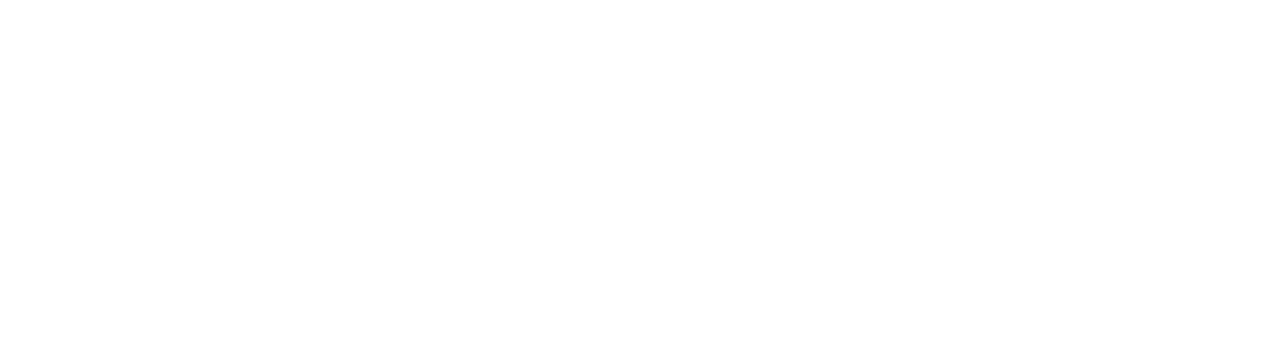
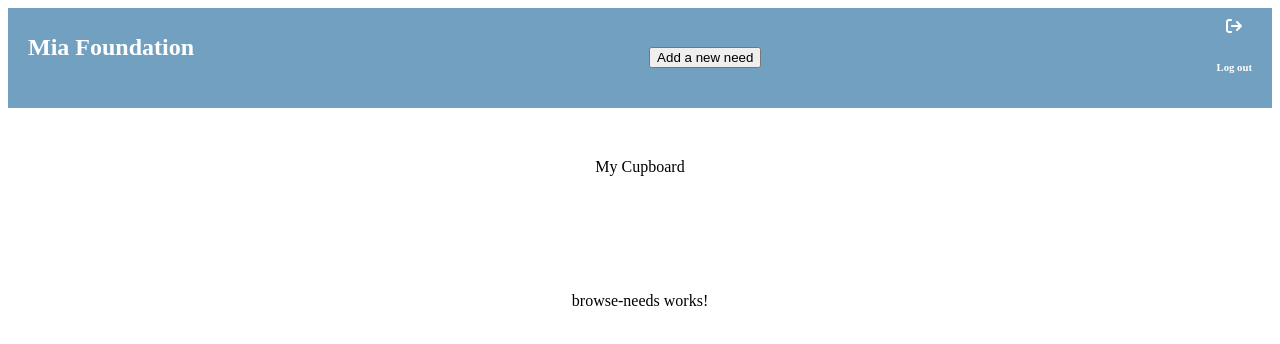
Before and after one commit to mjd3502/SWEN-261-Final-Project, an Angular app in the folder ufund-ui/ufund/: page /adminDashboard in a window 1280 px wide. Before the commit this address led to /. Shown: the top 344 px of the page. Built offline with nearby package versions, Linux system fonts and the light colour scheme.

Commit message:
admin dashboard

```diff
--- /dev/null
+++ b/ufund-ui/ufund/src/app/admin-dashboard/admin-dashboard.component.css
@@ -0,0 +1,41 @@
+.navbar {
+    background-color: #72A0C1;
+    padding: 10px 0;
+}
+
+  .navbar-content {
+    display: flex;
+    justify-content: space-between;
+    align-items: center;
+    padding: 0 20px;
+    color: #fff; /* Text color for the navbar */
+  }
+
+  .navbar-content .fa {
+    display: flex;
+    flex-direction: column;
+    align-items: center;
+    cursor: pointer;
+  }
+
+  .navbar-content .fa-icon {
+    font-size: 24px;
+  }
+
+
+  .title{
+    font-size: 24px;
+    font-weight: bold;
+    margin-bottom: 20px;
+    /* background-color: #007FFF; */
+  }
+
+
+  .centered-container {
+    display: flex;
+    flex-direction: column;
+    align-items: center;
+    justify-content: center;
+    margin-top: 50px;
+    gap: 100px;
+}
--- /dev/null
+++ b/ufund-ui/ufund/src/app/admin-dashboard/admin-dashboard.component.html
@@ -0,0 +1,18 @@
+<div class="navbar">
+    <nav class="navbar-content">
+      <div class="title">Mia Foundation</div>
+
+      <button routerLink="/addNeed"> Add a new need </button>
+      <span class="fa" (click)="logOut()">
+        <fa-icon [icon]="logOutLogo"></fa-icon>
+        <h6>Log out</h6>
+      </span>
+    </nav>
+</div>
+
+<div class="centered-container">
+      <div class="list-title">My Cupboard</div>
+      <div class="">
+        <app-browse-needs></app-browse-needs>
+      </div>
+</div>
--- /dev/null
+++ b/ufund-ui/ufund/src/app/admin-dashboard/admin-dashboard.component.ts
@@ -0,0 +1,47 @@
+import { Component } from '@angular/core';
+import { Route, Router } from '@angular/router';
+import { faArrowRightFromBracket, faBasketShopping } from '@fortawesome/free-solid-svg-icons';
+import Swal from 'sweetalert2';
+
+@Component({
+  selector: 'app-admin-dashboard',
+  templateUrl: './admin-dashboard.component.html',
+  styleUrls: ['./admin-dashboard.component.css']
+})
+export class AdminDashboardComponent {
+
+  logOutLogo = faArrowRightFromBracket;
+
+  constructor(private router:Router){
+
+  }
+
+
+  redirectToPage(url:string){
+    this.router.navigate([url])
+  }
+
+  logOut() {
+
+    Swal.fire({
+      title:"Ready to leave?",
+      text:"Click below if you are ready to end your current session.",
+      showCancelButton:true,
+      showConfirmButton:true,
+      confirmButtonText:"Log out",
+
+    }).then((result =>{
+
+      if(result.isConfirmed){
+        this.redirectToPage('login');
+        console.log("log out")
+      }
+
+    }))
+
+    console.log("button working")
+
+
+  }
+
+}
--- a/ufund-ui/ufund/src/app/app-routing.module.ts
+++ b/ufund-ui/ufund/src/app/app-routing.module.ts
@@ -1,13 +1,15 @@
-import { NgModule } from '@angular/core';
+import { Component, NgModule } from '@angular/core';
 import { RouterModule, Routes } from '@angular/router';
 import { CheckoutComponent } from './checkout/checkout.component';
 import { HelperDashboardComponent } from './helper-dashboard/helper-dashboard.component';
 import { LoginComponent } from './login/login.component';
+import { AdminDashboardComponent } from './admin-dashboard/admin-dashboard.component';
 
 const routes: Routes = [
  {path:'checkout',component:CheckoutComponent},
  {path:'helperDashboard',component:HelperDashboardComponent},
- {path:'login',component:LoginComponent}
+ {path:'login',component:LoginComponent},
+ {path:'adminDashboard',component:AdminDashboardComponent}
 ];
 
 @NgModule({
--- a/ufund-ui/ufund/src/app/app.component.html
+++ b/ufund-ui/ufund/src/app/app.component.html
@@ -1,2 +1,2 @@
 <!-- <app-helper-dashboard></app-helper-dashboard> -->
-<!-- <router-outlet></router-outlet> -->
+<router-outlet></router-outlet>
--- a/ufund-ui/ufund/src/app/app.module.ts
+++ b/ufund-ui/ufund/src/app/app.module.ts
@@ -11,6 +11,7 @@ import { NeedsDetailComponent } from './needs-detail/needs-detail.component';
 import { CheckoutComponent } from './checkout/checkout.component';
 import { SearchBarComponent } from './search-bar/search-bar.component';
 import { FontAwesomeModule } from '@fortawesome/angular-fontawesome';
+import { AdminDashboardComponent } from './admin-dashboard/admin-dashboard.component';
 
 @NgModule({
   declarations: [
@@ -20,7 +21,8 @@ import { FontAwesomeModule } from '@fortawesome/angular-fontawesome';
     BrowseNeedsComponent,
     NeedsDetailComponent,
     CheckoutComponent,
-    SearchBarComponent
+    SearchBarComponent,
+    AdminDashboardComponent
   ],
   imports: [
     BrowserModule,
```
Also changed, not shown: 1 other file (tests, documents, lock files or other folders).
